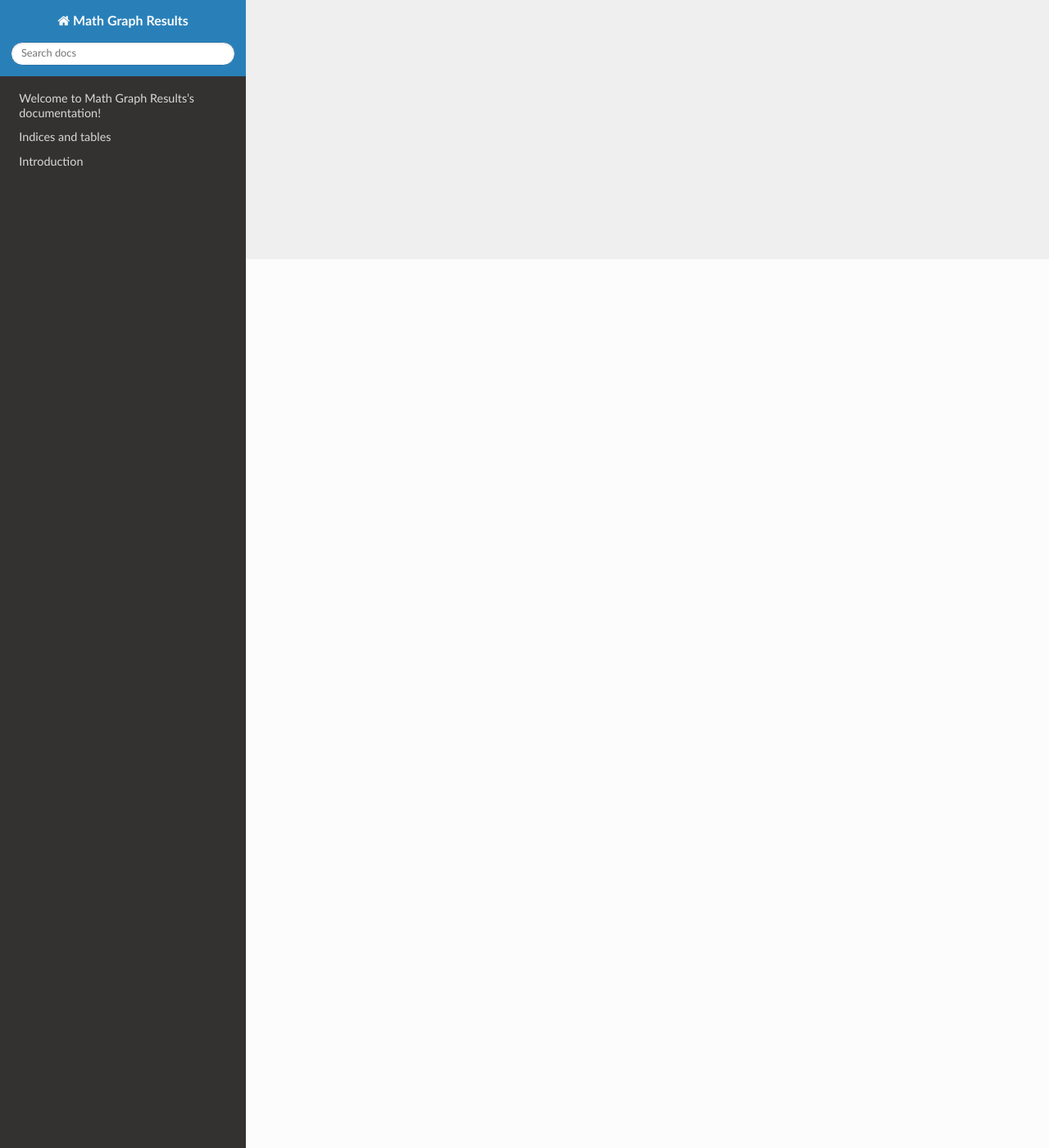
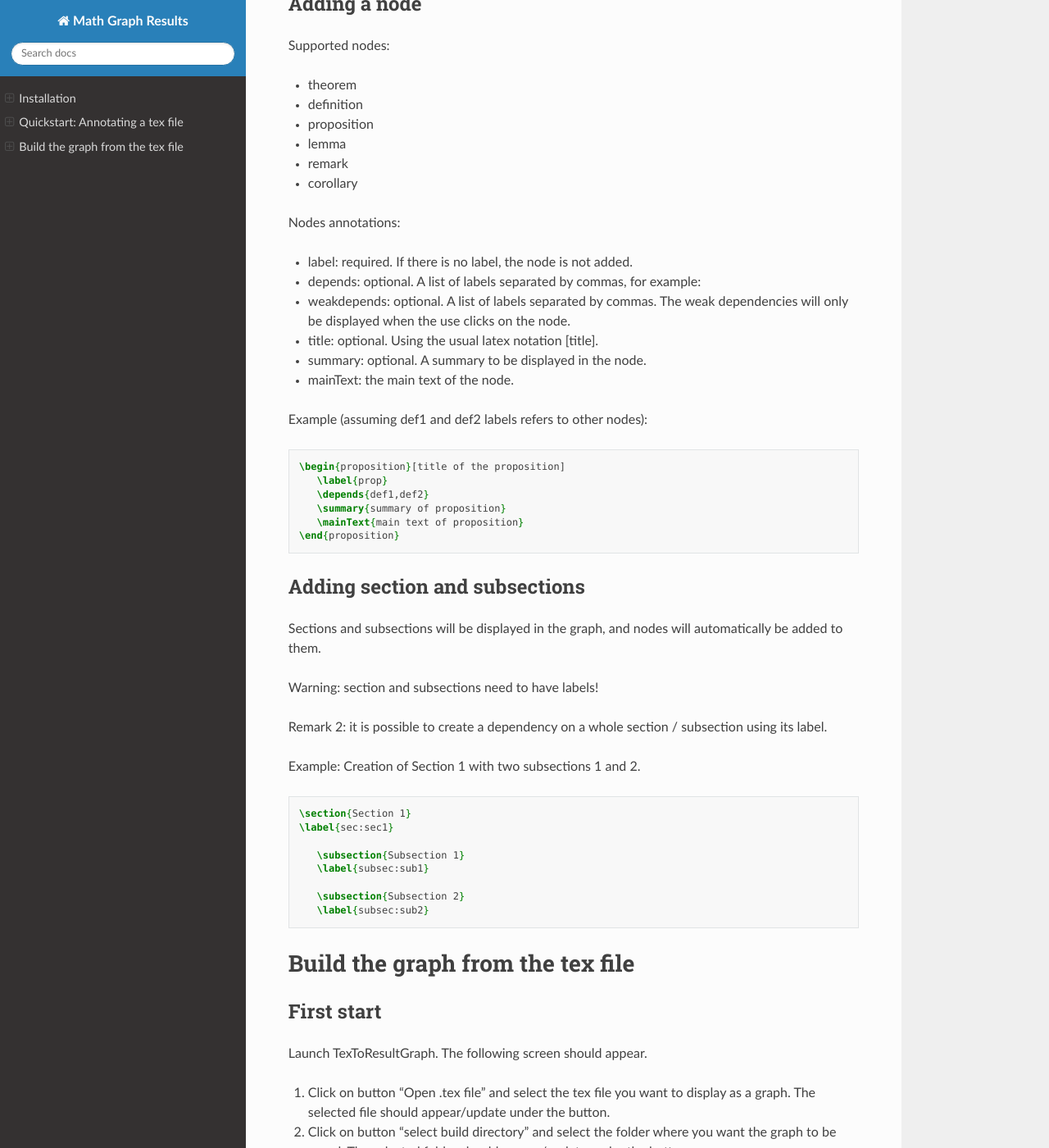
Before and after one commit to augustin-chevallier/MathResultsGraph, a Sphinx documentation site: the page built from docs/index.rst, in a window 1280 px wide and 1400 px high, scrolled down 1084 px. Shown: the whole window at 82% size. Built offline with Sphinx 7.4.7 and the Read the Docs theme 2.0.0, drawn with Linux system fonts in a browser that asks for light colours; some of the changed text lies outside the part shown.

Commit message:
doc: first draft

```diff
--- a/docs/index.rst
+++ b/docs/index.rst
@@ -3,22 +3,163 @@
    You can adapt this file completely to your liking, but it should at least
    contain the root `toctree` directive.
 
-Welcome to Math Graph Results's documentation!
-==============================================
+
+Installation
+############
 
 .. toctree::
-   :maxdepth: 2
+   :maxdepth: 1
    :caption: Contents:
 
 
+Prerequisite
+------------
 
-Indices and tables
-==================
-
-* :ref:`genindex`
-* :ref:`modindex`
-* :ref:`search`
+install Pandoc : https://pandoc.org/installing.html
 
 
-Introduction
-============
+Windows
+-------
+
+Select the latest release on https://github.com/augustin-chevallier/MathResultsGraph/releases and download the
+win64-MathGraphResult.zip file.
+Extract files to the folder of your choice. No extra steps are required, to launch the software, open the file
+TexToResultGraph.exe.
+
+Linux & MacOS
+-------------
+
+You will need a valid python install. First, install all the required dependencies beside pandoc, which must be installed beforehand.
+
+.. code-block:: bash
+
+   pip install pypandoc js2py PyQt5 packaging bs4 PyQtWebEngine
+
+Select the latest release on https://github.com/augustin-chevallier/MathResultsGraph/releases and download the source code.
+To launch the software, decompress the file and go inside the folder, and launch the python script:
+
+.. code-block:: bash
+
+   python TexToResultGraph.py
+
+
+
+Quickstart: Annotating a tex file
+#################################
+
+.. toctree::
+   :maxdepth: 1
+   :caption: Contents:
+
+Preparing your tex file
+-----------------------
+
+Add the following on your .tex file:
+
+.. code-block::
+
+   \newcommand{\rank}[1]{}
+   \newcommand{\depends}[1]{}
+   \newcommand{\weakdepends}[1]{}
+   \newcommand{\summary}[1]{}
+   \newcommand{\mainText}[1]{#1}
+
+
+Adding a node
+-------------
+
+Supported nodes:
+
+*  theorem
+
+*  definition
+
+*  proposition
+
+*  lemma
+
+*  remark
+
+*  corollary
+
+
+Nodes annotations:
+
+*  label: required. If there is no label, the node is not added.
+
+*  depends: optional. A list of labels separated by commas, for example:
+
+*  weakdepends: optional. A list of labels separated by commas.
+   The weak dependencies will only be displayed when the use clicks on the node.
+
+*  title: optional. Using the usual latex notation [title].
+
+*  summary: optional. A summary to be displayed in the node.
+
+*  mainText: the main text of the node.
+
+Example (assuming def1 and def2 labels refers to other nodes):
+
+.. code-block:: latex
+
+   \begin{proposition}[title of the proposition]
+      \label{prop}
+      \depends{def1,def2}
+      \summary{summary of proposition}
+      \mainText{main text of proposition}
+   \end{proposition}
+
+
+
+Adding section and subsections
+--------------------------------
+Sections and subsections will be displayed in the graph, and nodes will automatically be added to them.
+
+Warning: section and subsections need to have labels!
+
+Remark 2: it is possible to create a dependency on a whole section / subsection using its label.
+
+Example: Creation of Section 1 with two subsections 1 and 2.
+
+.. code-block:: latex
+
+   \section{Section 1}
+   \label{sec:sec1}
+
+      \subsection{Subsection 1}
+      \label{subsec:sub1}
+
+      \subsection{Subsection 2}
+      \label{subsec:sub2}
+
+
+Build the graph from the tex file
+#################################
+
+First start
+-----------
+
+Launch TexToResultGraph. The following screen should appear.
+
+#.  Click on button “Open .tex file” and select the tex file you want to display as a graph. The selected file should appear/update under the button.
+
+#.  Click on button “select build directory” and select the folder where you want the graph to be saved. The selected folder should appear/update under the button.
+
+#.  Click on button “Build/update graph from tex”, a graph corresponding to the tex file is ploted. This might take a few seconds.
+
+
+Move nodes
+----------
+
+You can now move nodes to your liking. When nodes are in a suitable position, hit the "save positions" button on the top right corner.
+
+On the first start, all your nodes will be in the same place, making it hard to move them. To help you start, you can select the
+"dagre" layout instead of the "preset" layout in the layout option. This will place nodes according to a tree structure. Note however that this
+layout do not use saved node positions, and is hence only suitable for the first start.
+
+
+Add nodes & update your tex
+---------------------------
+
+If you have updated your tex and want to update the graph, simply hit the “Build/update graph from tex” button.
+Saved node positions will be kept.
```
